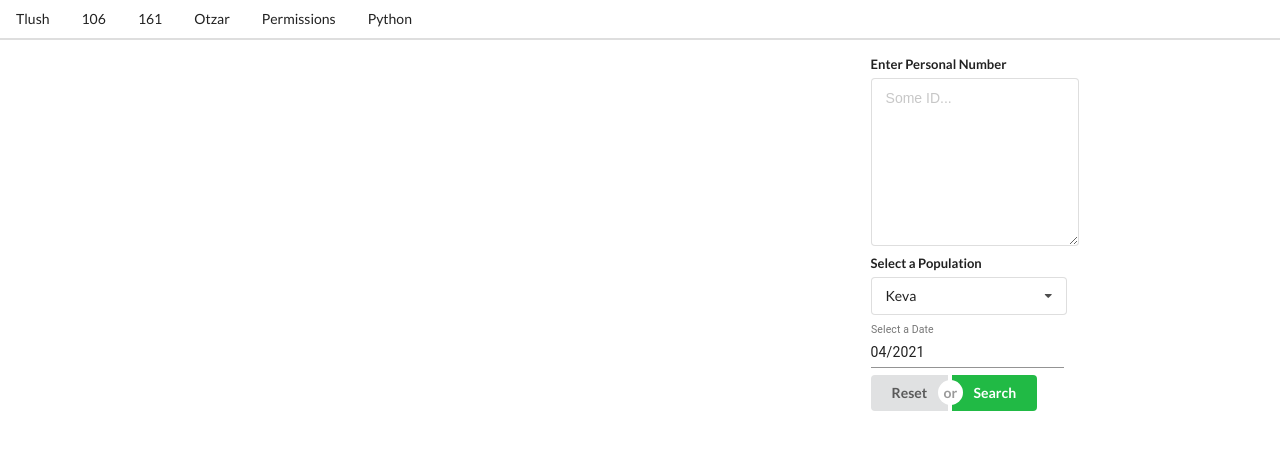
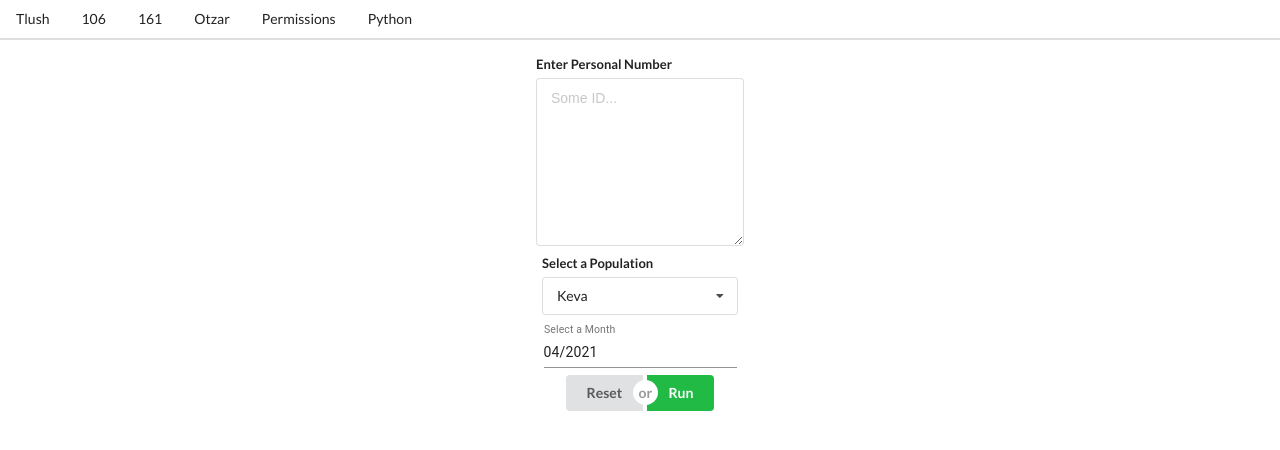
Before and after one commit to Shama95/GenTlushim, a React (Create React App) app: page /Python in a window 1280 px wide. Shown: the top 450 px of the page. Built offline with nearby package versions, Linux system fonts and the light colour scheme.

Commit message:
python screen before css

```diff
--- a/src/Components/Python.js
+++ b/src/Components/Python.js
@@ -5,15 +5,32 @@ import MultiDatePicker from "./Utils/MultiDatePicker";
 import ConditionalButton from "./Utils/ConditionalButton";
 import * as Constants from "../Constants";
 
+import Image from '../resources/analysis.jpg'; // Import using relative path
+
+const styles = {
+  paperContainer: {
+      backgroundImage: `url(${Image})`,
+      backgroundRepeat: 'no-repeat',
+      backgroundAttachment: 'fixed',
+      backgroundPosition: '50% 0%',
+      backgroundSize: 'auto',
+      opacity: '1',
+  }
+};
+
+
 
 const Python=()=>{
-    var formType = NaN, minDate = NaN, maxDate = NaN
-    const [personalNumber, setPersonalNumber] = useState("");
+    const minDate = new Date();
+    minDate.setMonth(minDate.getMonth() + 1);
+    minDate.setFullYear(minDate.getFullYear() - 1);
+    const maxDate = new Date();
+    const [personalNumbers, setPersonalNumbers] = useState("");
     const [population, setPopulation] = useState(Constants.populationsDict[0]);
     const [date, setDate] = useState(new Date());
 
     const ResetForm = () => {
-        setPersonalNumber("");
+        setPersonalNumbers("");
         setPopulation(Constants.populationsDict[0]);
         setDate(new Date()); //This doesnt work for some reason
       };
@@ -21,22 +38,25 @@ const Python=()=>{
       const SubmitForm = () => {
         console.log("Date is " + date);
         console.log("Population is " + population.value);
-        console.log("Personal Number is " + personalNumber);
+        console.log("Personal Number is " + personalNumbers);
       };
 
+
     return (
-        <div className="ui container">
-        <div className="ui grid">
-          <div className="ui row">
-            <div className="eleven wide column">
-            </div>
-            <div className="five wide column">
+      <div class python>
+            <div
+                      style={{
+                      display: 'flex',
+                      alignItems: 'center',
+                      justifyContent: 'center',
+                      flexDirection: 'column',
+                  }}>
               <div style={{ marginBottom: ".5rem" }}>
                 <RestrictedTextInput
                   label="Enter Personal Number"
                   placeholderText="Some ID..."
-                  data={personalNumber}
-                  onDataChange={setPersonalNumber}
+                  data={personalNumbers}
+                  onDataChange={setPersonalNumbers}
                   regexRestriction="^[0-9]{1,9}(?:[ ,\n][0-9]{0,9})*$"
                   lengthRestriction="524288"
                   type="area"
@@ -44,35 +64,32 @@ const Python=()=>{
               </div>
 
               <div style={{ marginBottom: ".5rem" }}>
-                {formType === Constants.formsEnum.FORM_161 ? null : (
                   <Dropdown
                     label="Select a Population"
                     options={Constants.populationsDict}
                     selected={population}
                     onSelectedChange={setPopulation}
                   />
-                )}
               </div>
               <div style={{ marginBottom: ".5rem" }}>
                 <MultiDatePicker
                   dateFormat="MM/yyyy"
-                  placeholderText="Select a Date"
+                  placeholderText="Select a Month"
                   minDate={minDate}
                   maxDate={maxDate}
                   sendSelectedDate={setDate}
                 />
+
               </div>
               <div style={{ marginBottom: ".5rem" }}>
                 <ConditionalButton
                   leftText="Reset"
-                  rightText="Search"
+                  rightText="Run"
                   onLeftClick={ResetForm}
                   onRightClick={SubmitForm}
                 />
               </div>
-            </div>
           </div>
-        </div>
       </div>
     );
 }
```
Also changed, not shown: src/Components/python.css (added, +14 -0 lines), src/resources/analysis.jpg (added), 1 other file (tests, documents, lock files or other folders).
